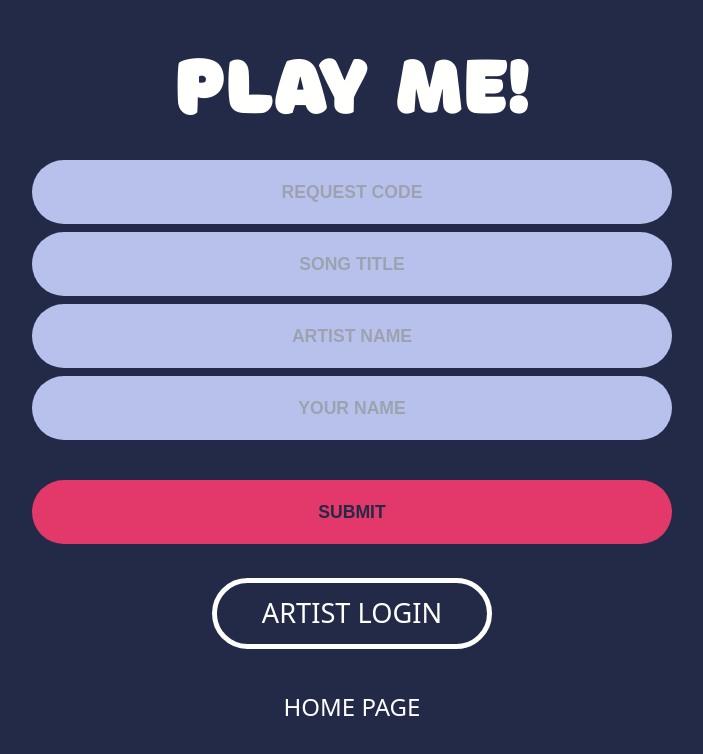
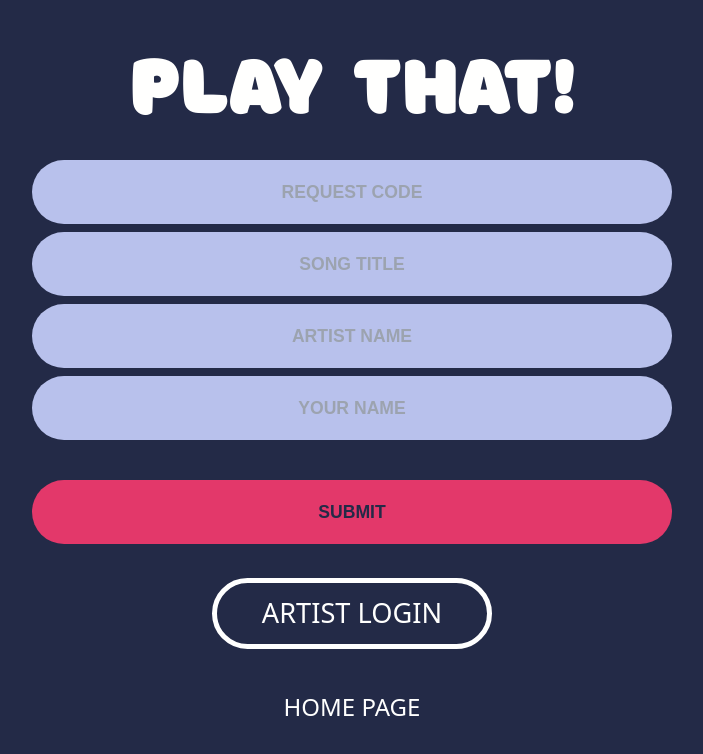
Before and after one commit to Dan-Sutton/play-me-2.0, a Next.js app: page /auth/login in a window 1280 px wide. Shown: the top 754 px of the page, without its empty margins (288-991 px from the left). Built offline with nearby package versions, Linux system fonts and the light colour scheme; no server answers.

Commit message:
updated title

```diff
--- a/pages/auth/login.js
+++ b/pages/auth/login.js
@@ -56,7 +56,7 @@ function Login(props) {
   return (
     <div className={styles.loginPage}>
       <div className={styles.loginPageContent}>
-        <h1 className={styles.playMeTitle}>Play Me!</h1>
+        <h1 className={styles.playMeTitle}>Play That!</h1>
 
         <div className={styles.userInput}>
           <input
```
